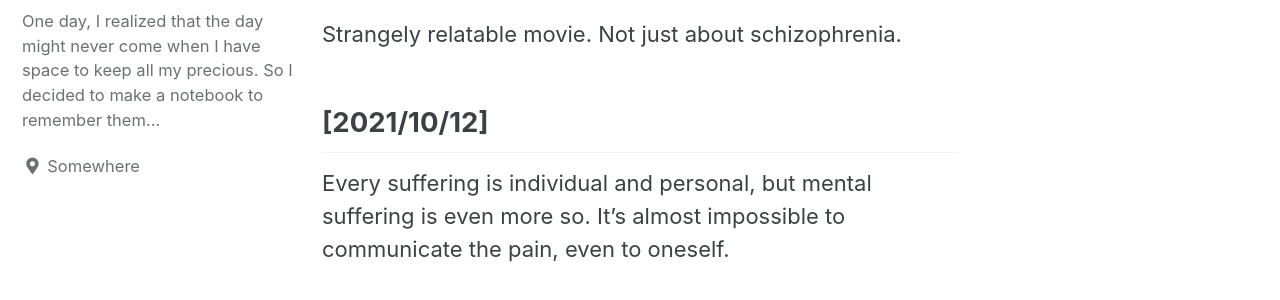
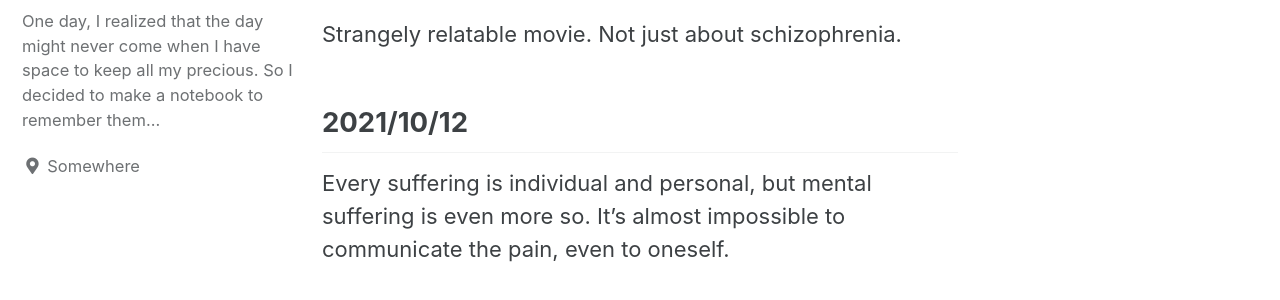
Before and after one commit to ikarus97/ikarus97.github.io, a Jekyll site: the page built from _posts/2021-10-04-voices.md, in a window 1280 px wide. Shown: the part 145-445 px from the top of the page. Built offline with Jekyll 4.4.1, drawn with Linux system fonts in a browser that asks for light colours; cached includes are drawn as plain includes.

```diff
--- a/_posts/2021-10-04-voices.md
+++ b/_posts/2021-10-04-voices.md
@@ -7,7 +7,7 @@ categories:
 Strangely relatable movie. Not just about schizophrenia.
 
 
-[2021/10/12]
+2021/10/12
 ---
 Every suffering is individual and personal, but mental suffering is even more so. It's almost impossible to communicate the pain, even to oneself.
 
```
